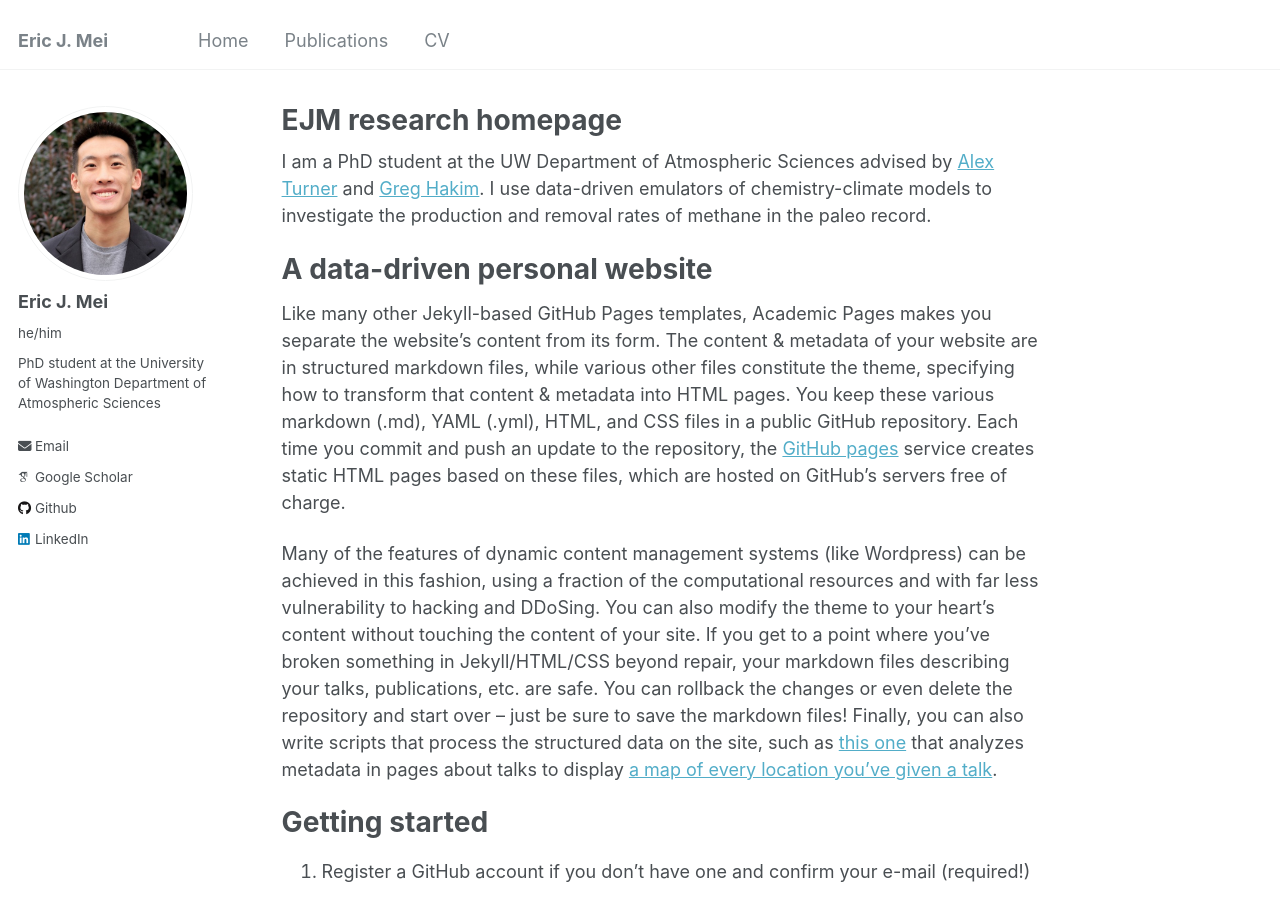
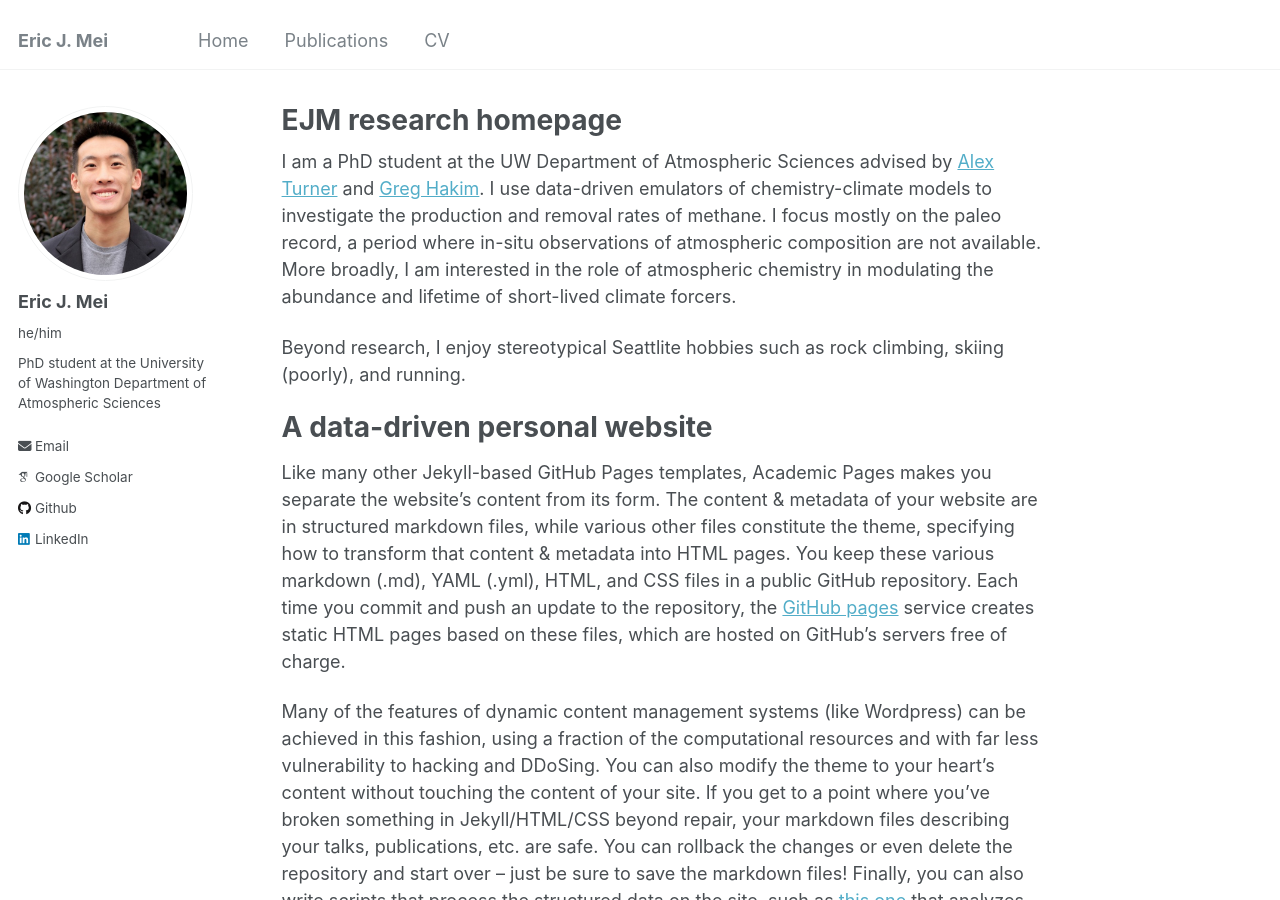
Before and after one commit to ericjmei/ericjmei.github.io, a Jekyll site: the page built from _pages/about.md, in a window 1280 px wide and 900 px high. Built offline with Jekyll 4.4.1, drawn with Linux system fonts in a browser that asks for light colours; some web fonts are replaced.

Commit message:
Update about.md

```diff
--- a/_pages/about.md
+++ b/_pages/about.md
@@ -7,7 +7,9 @@ redirect_from:
   - /about.html
 ---
 
-I am a PhD student at the UW Department of Atmospheric Sciences advised by [Alex Turner](https://alexjturner.github.io/index.html) and [Greg Hakim](https://www.linkedin.com/in/greg-hakim-42945611/). I use data-driven emulators of chemistry-climate models to investigate the production and removal rates of methane in the paleo record.
+I am a PhD student at the UW Department of Atmospheric Sciences advised by [Alex Turner](https://alexjturner.github.io/index.html) and [Greg Hakim](https://www.linkedin.com/in/greg-hakim-42945611/). I use data-driven emulators of chemistry-climate models to investigate the production and removal rates of methane. I focus mostly on the paleo record, a period where in-situ observations of atmospheric composition are not available. More broadly, I am interested in the role of atmospheric chemistry in modulating the abundance and lifetime of short-lived climate forcers.
+
+Beyond research, I enjoy stereotypical Seattlite hobbies such as rock climbing, skiing (poorly), and running.
 
 A data-driven personal website
 ======
```
